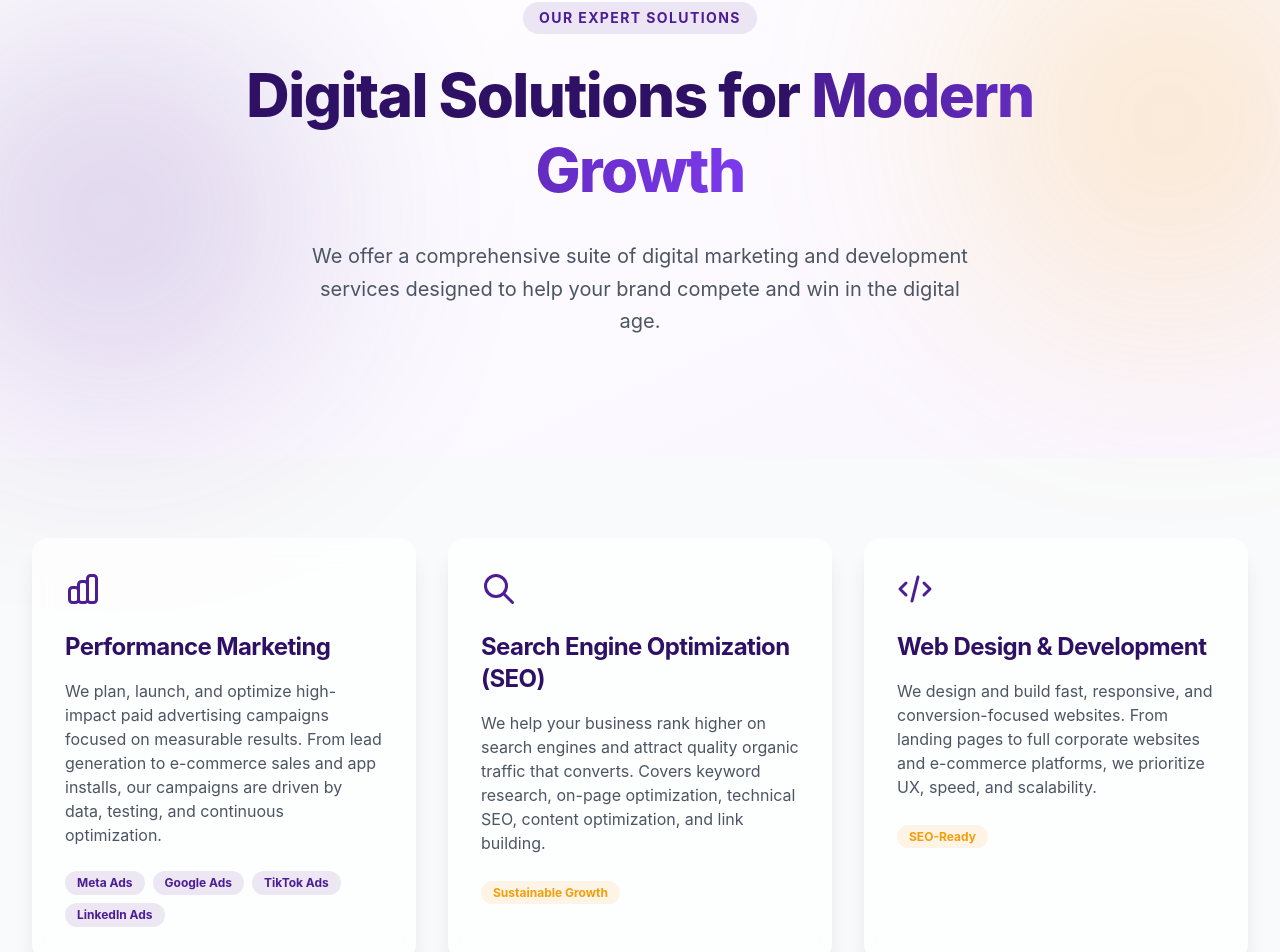
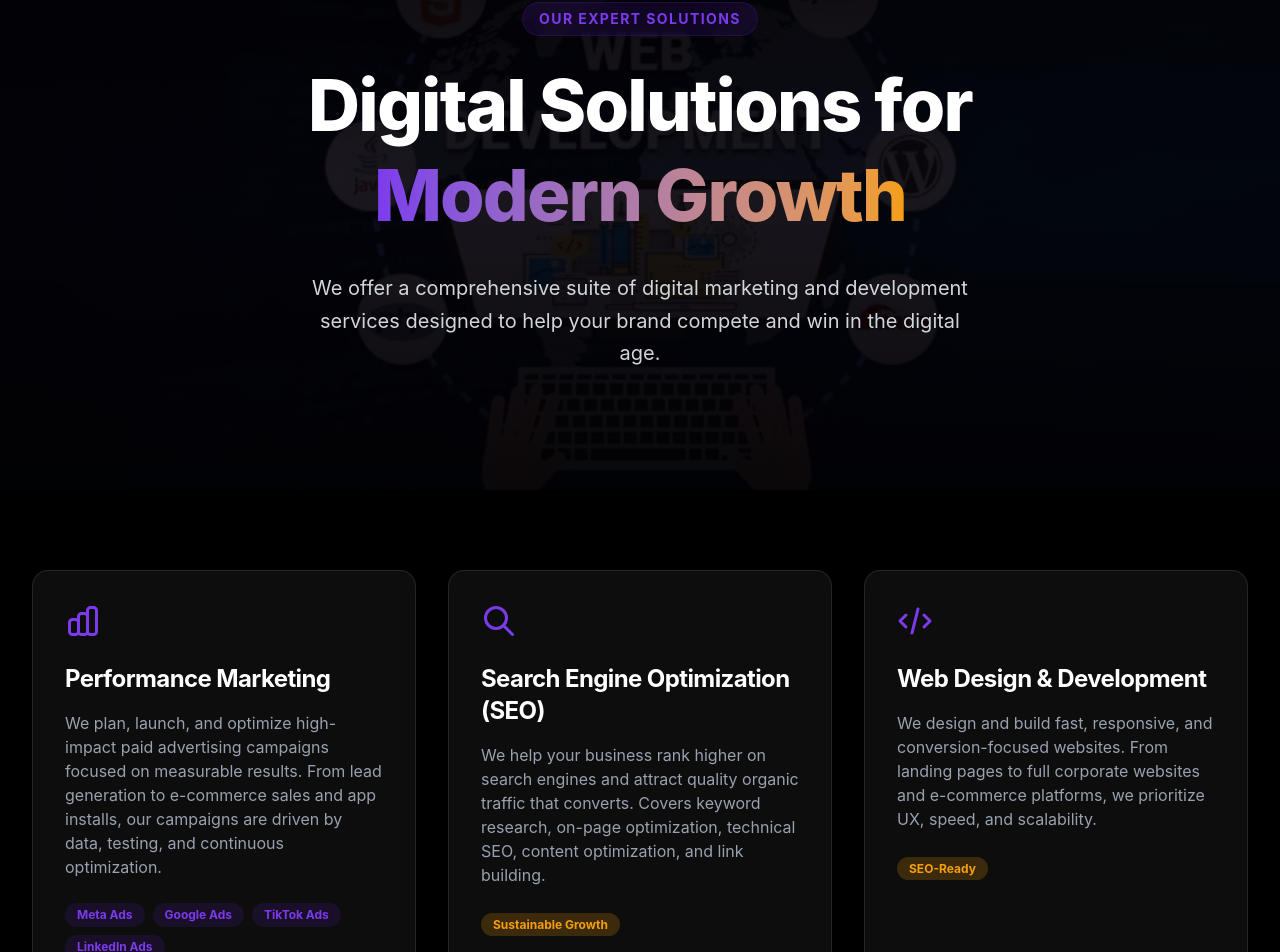
Before and after one commit to Agbo-Emmanuel/fashdigitals, a React (Vite) app: page /services in a window 1280 px wide. Shown: the part 126-1078 px from the top of the page. Built offline with nearby package versions, Linux system fonts and the light colour scheme.

Commit message:
updated the hero sections

```diff
--- a/src/landing/components/Header.jsx
+++ b/src/landing/components/Header.jsx
@@ -27,7 +27,7 @@ const Header = () => {
   return (
     <header
       className={`fixed top-0 left-0 right-0 z-50 transition-smooth ${
-        isScrolled ? 'bg-white/80 backdrop-blur-lg shadow-sm py-5' : 'bg-transparent py-5'
+        isScrolled ? 'bg-black/30 backdrop-blur-lg shadow-sm py-5' : 'bg-transparent py-5'
       }`}
     >
       <div className="container mx-auto px-4 md:px-8">
--- a/src/landing/pages/Contact.jsx
+++ b/src/landing/pages/Contact.jsx
@@ -1,24 +1,55 @@
 import { motion } from 'framer-motion';
 import { HiOutlineMail, HiOutlinePhone, HiOutlineLocationMarker, HiChevronRight } from 'react-icons/hi';
+import heroImg from '../../assets/hero_image_carousel4.jpg';
 
 const Contact = () => {
   return (
-    <div className="pt-32 pb-20">
-      <div className="container mx-auto px-4 md:px-8">
-        <div className="max-w-5xl mx-auto">
+    <div className="overflow-hidden bg-surface">
+      {/* Hero Section */}
+      <section className="relative min-h-[50vh] flex items-center pt-32 pb-20 overflow-hidden bg-black">
+        {/* Background Image with Homepage Overlays */}
+        <div className="absolute inset-0 z-0">
+          <img
+            src={heroImg}
+            alt="Contact Fashdigitals"
+            className="w-full h-full object-cover opacity-60"
+          />
+          {/* Multi-layered Dark Overlay */}
+          <div className="absolute inset-0 bg-gradient-to-b from-black/90 via-black/75 to-black/90 z-10"></div>
+          <div className="absolute inset-0 bg-primary/30 mix-blend-multiply z-10"></div>
+          <div className="absolute inset-0 bg-black/20 z-10"></div>
+        </div>
+
+        <div className="container mx-auto px-4 md:px-8 relative z-20 text-center">
+          <div className="max-w-4xl mx-auto">
+            <motion.div
+              initial={{ opacity: 0, y: 20 }}
+              animate={{ opacity: 1, y: 0 }}
+              transition={{ duration: 0.8 }}
+            >
+              <span className="inline-block px-4 py-1.5 mb-6 text-sm font-bold tracking-widest text-primary-light uppercase bg-primary/20 backdrop-blur-md rounded-full border border-primary/30">
+                Get In Touch
+              </span>
+              <h1 className="text-4xl md:text-7xl font-extrabold mb-8 leading-tight text-white">
+                Partner with Us for <br />
+                <span className="text-transparent bg-clip-text bg-gradient-to-r from-primary-light to-accent">Digital Excellence</span>
+              </h1>
+              <p className="text-xl text-white/80 leading-relaxed max-w-2xl mx-auto">
+                Ready to take your digital presence to the next level? Our experts are here to help you navigate your growth journey and build something extraordinary.
+              </p>
+            </motion.div>
+          </div>
+        </div>
+      </section>
+
+      <div className="container mx-auto px-4 md:px-8 py-20">
+        <div className="max-w-6xl mx-auto">
           <div className="grid grid-cols-1 lg:grid-cols-2 gap-16">
             {/* Contact Info */}
-            <div>
-              <motion.h1
-                initial={{ opacity: 0, y: -20 }}
-                animate={{ opacity: 1, y: 0 }}
-                className="text-4xl md:text-6xl font-extrabold mb-8"
-              >
-                Let's Build Something <span className="text-primary">Extraordinary</span>
-              </motion.h1>
-              <p className="text-xl text-text-muted mb-12 leading-relaxed">
-                Ready to take your digital presence to the next level? Our experts are here to help you navigate your growth journey.
-              </p>
+            <div className="order-2 lg:order-1">
+              <h2 className="text-3xl md:text-4xl font-extrabold mb-8 text-primary-dark">
+                Reach Out to Us
+              </h2>
 
               <div className="space-y-8">
                 <div className="flex items-start gap-6">
@@ -54,9 +85,9 @@ const Contact = () => {
             {/* Contact Form */}
             <motion.div
               initial={{ opacity: 0, scale: 0.95 }}
-              animate={{ opacity: 1, scale: 1 }}
-              transition={{ delay: 0.2 }}
-              className="glass-card p-8 md:p-12"
+              whileInView={{ opacity: 1, scale: 1 }}
+              viewport={{ once: true }}
+              className="glass-card p-8 md:p-12 order-1 lg:order-2"
             >
               <form className="space-y-6">
                 <div className="grid grid-cols-2 gap-6">
--- a/src/landing/pages/Services.jsx
+++ b/src/landing/pages/Services.jsx
@@ -5,6 +5,7 @@ import {
   HiOutlineMail, HiOutlineDeviceMobile, HiOutlinePresentationChartLine,
   HiOutlineLightBulb
 } from 'react-icons/hi';
+import heroImg from '../../assets/hero_image_carousel3.jpg';
 
 const Services = () => {
   const allServices = [
@@ -69,20 +70,28 @@ const Services = () => {
   ];
 
   return (
-    <div className="overflow-hidden">
+    <div className="overflow-hidden bg-black min-h-screen">
       {/* Hero Section */}
-      <section className="relative min-h-[60vh] flex items-center pt-32 pb-20 bg-gradient-to-br from-white to-purple-50">
-        <div className="absolute inset-0 z-0 opacity-20">
-          <div className="absolute top-1/4 -left-20 w-96 h-96 bg-primary rounded-full blur-[120px]"></div>
-          <div className="absolute bottom-1/4 -right-20 w-96 h-96 bg-accent rounded-full blur-[120px]"></div>
+      <section className="relative min-h-[60vh] flex items-center pt-32 pb-20 overflow-hidden bg-black">
+        {/* Background Image with Homepage Overlays */}
+        <div className="absolute inset-0 z-0">
+          <img
+            src={heroImg}
+            alt="Digital Solutions"
+            className="w-full h-full object-cover opacity-60"
+          />
+          {/* Multi-layered Dark Overlay */}
+          <div className="absolute inset-0 bg-gradient-to-b from-black/90 via-black/75 to-black/90 z-10"></div>
+          <div className="absolute inset-0 bg-primary/30 mix-blend-multiply z-10"></div>
+          <div className="absolute inset-0 bg-black/20 z-10"></div>
         </div>
 
-        <div className="container mx-auto px-4 md:px-8 relative z-10">
-          <div className="max-w-4xl mx-auto text-center">
+        <div className="container mx-auto px-4 md:px-8 relative z-20 text-center">
+          <div className="max-w-4xl mx-auto">
             <motion.span
               initial={{ opacity: 0, y: 10 }}
               animate={{ opacity: 1, y: 0 }}
-              className="inline-block px-4 py-1.5 mb-6 text-sm font-bold tracking-widest text-primary uppercase bg-primary/10 rounded-full"
+              className="inline-block px-4 py-1.5 mb-6 text-sm font-bold tracking-widest text-primary-light uppercase bg-primary/20 backdrop-blur-md rounded-full border border-primary/30"
             >
               Our Expert Solutions
             </motion.span>
@@ -90,15 +99,16 @@ const Services = () => {
               initial={{ opacity: 0, y: 20 }}
               animate={{ opacity: 1, y: 0 }}
               transition={{ delay: 0.1 }}
-              className="text-4xl md:text-6xl font-extrabold mb-8 leading-tight text-primary-dark"
+              className="text-4xl md:text-7xl font-extrabold mb-8 leading-tight text-white"
             >
-              Digital Solutions for <span className="text-transparent bg-clip-text bg-gradient-to-r from-primary to-primary-light">Modern Growth</span>
+              Digital Solutions for <br />
+              <span className="text-transparent bg-clip-text bg-gradient-to-r from-primary-light to-accent">Modern Growth</span>
             </motion.h1>
             <motion.p
               initial={{ opacity: 0, y: 20 }}
               animate={{ opacity: 1, y: 0 }}
               transition={{ delay: 0.2 }}
-              className="text-lg md:text-xl text-text-muted mb-10 leading-relaxed max-w-2xl mx-auto"
+              className="text-lg md:text-xl text-gray-300 mb-10 leading-relaxed max-w-2xl mx-auto"
             >
               We offer a comprehensive suite of digital marketing and development services designed to help your brand compete and win in the digital age.
             </motion.p>
@@ -106,8 +116,7 @@ const Services = () => {
         </div>
       </section>
 
-      <div className="container mx-auto px-4 md:px-8 py-20">
-
+      <div className="container mx-auto px-4 md:px-8 py-20 bg-black">
         <div className="grid grid-cols-1 md:grid-cols-2 lg:grid-cols-3 gap-8">
           {allServices.map((service, index) => (
             <motion.div
@@ -116,26 +125,26 @@ const Services = () => {
               whileInView={{ opacity: 1, y: 0 }}
               viewport={{ once: true }}
               transition={{ delay: index * 0.05 }}
-              className="glass-card p-8 group hover:bg-primary transition-smooth"
+              className="glass-card p-8 group hover:bg-white/10 border-white/10 bg-white/5 transition-smooth"
             >
-              <div className="text-4xl text-primary mb-6 group-hover:text-white transition-smooth">
+              <div className="text-4xl text-primary-light mb-6 transition-smooth">
                 {service.icon}
               </div>
-              <h3 className="text-2xl font-bold mb-4 group-hover:text-white transition-smooth">{service.title}</h3>
-              <p className="text-text-muted mb-6 group-hover:text-white/80 transition-smooth">
+              <h3 className="text-2xl font-bold mb-4 text-white transition-smooth">{service.title}</h3>
+              <p className="text-gray-400 mb-6 transition-smooth">
                 {service.description}
               </p>
               {service.platforms && (
                 <div className="flex flex-wrap gap-2">
                   {service.platforms.map(p => (
-                    <span key={p} className="px-3 py-1 bg-primary/10 text-primary text-xs font-bold rounded-full group-hover:bg-white/20 group-hover:text-white">
+                    <span key={p} className="px-3 py-1 bg-primary/20 text-primary-light text-xs font-bold rounded-full">
                       {p}
                     </span>
                   ))}
                 </div>
               )}
               {service.tag && (
-                <span className="px-3 py-1 bg-accent/10 text-accent text-xs font-bold rounded-full group-hover:bg-white/20 group-hover:text-white">
+                <span className="px-3 py-1 bg-accent/20 text-accent text-xs font-bold rounded-full">
                   {service.tag}
                 </span>
               )}
@@ -147,4 +156,5 @@ const Services = () => {
   );
 };
 
+
 export default Services;
```
Also changed, not shown: src/landing/pages/About.jsx (+44 -39 lines).
